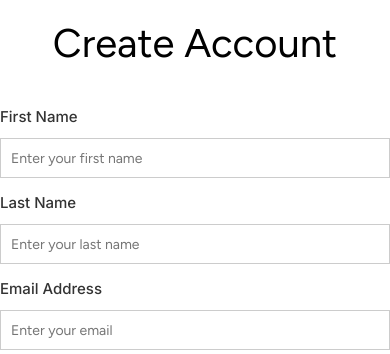
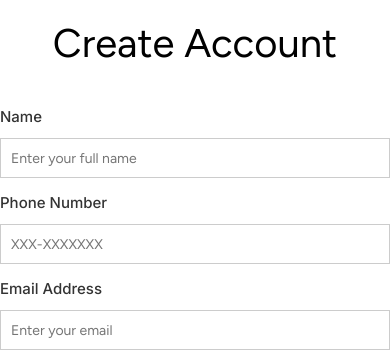
Before and after one commit to yccccc12/Web_Application, a PHP site: page /user/signUp.php in a window 390 px wide. Shown: the part 137-491 px from the top of the page. Run offline with PHP 8.4, Linux system fonts and the light colour scheme.

Commit message:
Update signUp.php
-modify form to phone number

```diff
--- a/user/signUp.php
+++ b/user/signUp.php
@@ -25,13 +25,13 @@
 
         <div class="form-container">
             <div class="form-field">
-                <p>First Name</p>
-                <input type="FName" placeholder="Enter your first name">
+                <p>Name</p>
+                <input type="text" placeholder="Enter your full name">
             </div>
 
             <div class="form-field">
-                <p>Last Name</p>
-                <input type="LName" placeholder="Enter your last name">
+                <p>Phone Number</p>
+                <input type="tel" placeholder="XXX-XXXXXXX" pattern="\d{3}-\d{7}" required>
             </div>
 
             <div class="form-field">
```
